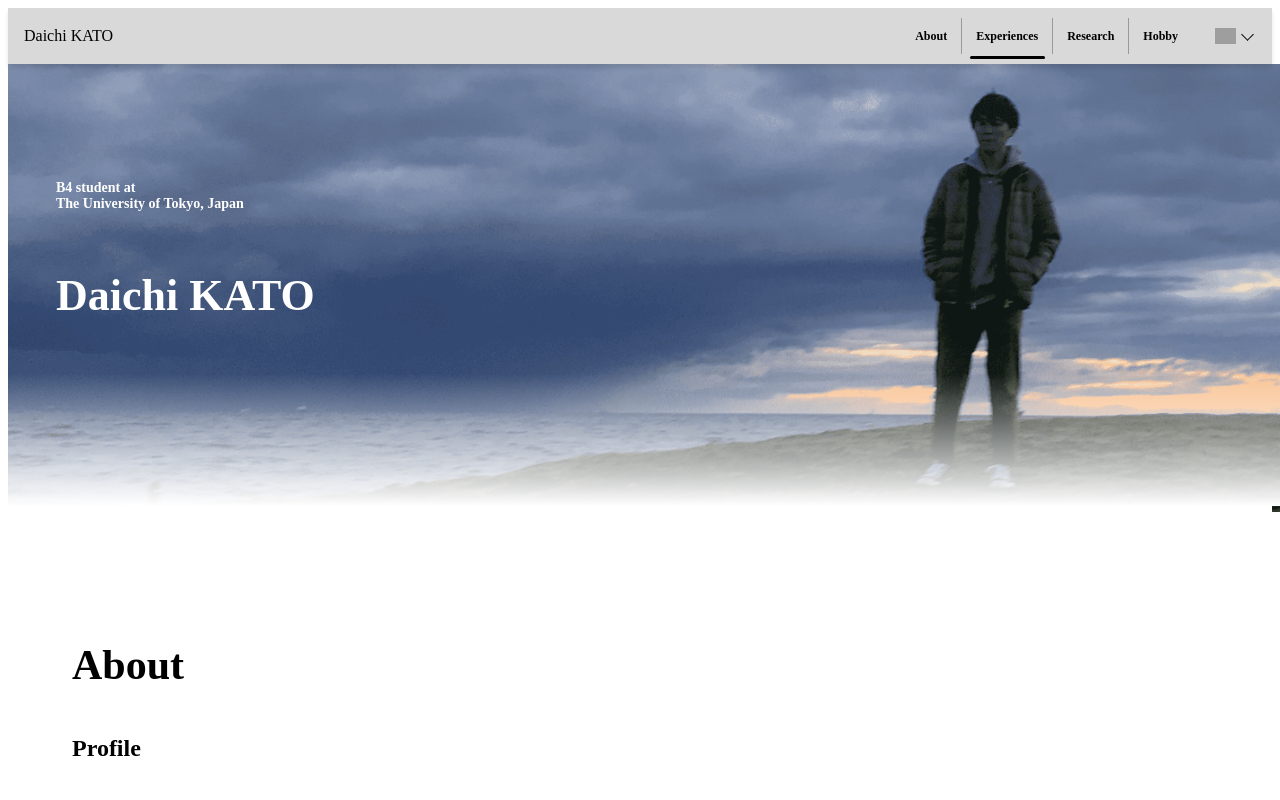
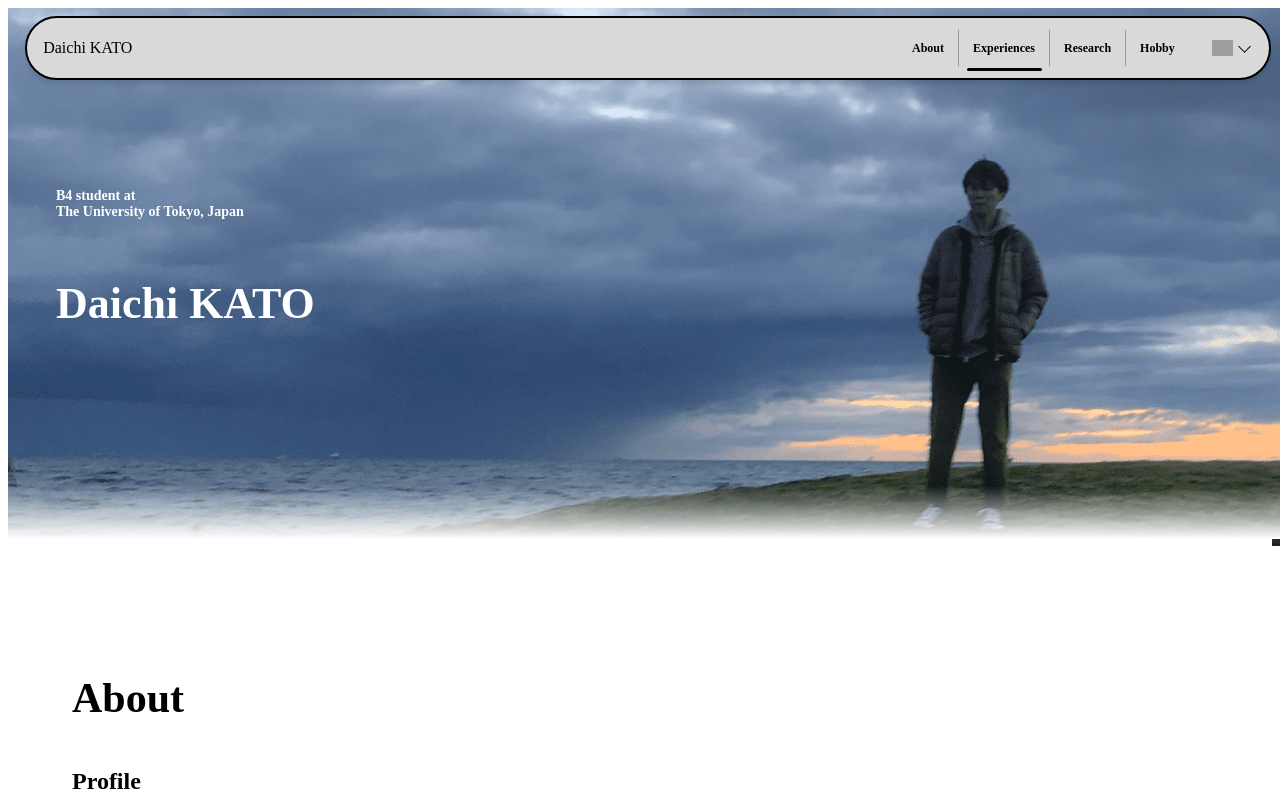
Before and after one commit to porink0424/portfolio, a Next.js app: page / in a window 1280 px wide. Shown: the top 800 px of the page. Built offline with nearby package versions, Linux system fonts and the light colour scheme; grey boxes are pictures that could not be loaded.

Commit message:
headerのデザインを変更

```diff
--- a/components/sections/BottomFooter.module.scss
+++ b/components/sections/BottomFooter.module.scss
@@ -1,5 +1,5 @@
 .bottomFooter {
-  padding: 100px 0;
+  padding: 100px 0 40px;
   display: flex;
   flex-direction: column;
   align-items: center;
@@ -7,7 +7,7 @@
 
   > .sectionItems {
     display: flex;
-    margin-bottom: 24px;
+    margin-bottom: 40px;
 
     > .item {
       margin: 0 20px;
--- a/components/sections/MainVisual.module.scss
+++ b/components/sections/MainVisual.module.scss
@@ -1,5 +1,5 @@
 .mainVisual {
-  $aspectRatio: 1/0.35;
+  $aspectRatio: 1/0.42;
 
   > .imagewrapper {
     width: 100%;
@@ -17,7 +17,7 @@
   > .content {
     width: 100%;
     aspect-ratio: $aspectRatio;
-    background: linear-gradient(to bottom, transparent, transparent 70%, #fff);
+    background: linear-gradient(to bottom, transparent, transparent 90%, #fff);
     color: #fff;
     font-weight: 700;
     padding: 0 48px;
@@ -31,7 +31,6 @@
 
     > .name {
       font-size: 44px;
-      padding-bottom: 40px;
     }
   }
 }
--- a/components/sections/TopHeader.module.scss
+++ b/components/sections/TopHeader.module.scss
@@ -1,9 +1,14 @@
 .topHeader {
-  height: 56px;
+  width: 97%;
+  position: absolute;
+  top: 16px;
+  height: 60px;
   background-color: #d9d9d9;
   display: flex;
   align-items: center;
   box-shadow: 0 4px 4px rgba(0, 0, 0, 0.1);
+  border-radius: 9999px;
+  border: 2px solid #000;
 
   > .name {
     margin: 0 16px;
--- a/pages/index.module.scss
+++ b/pages/index.module.scss
@@ -1,7 +1,10 @@
 .topHeader {
-  position: sticky;
+  width: 100%;
+  position: fixed;
   z-index: var(--z-index-top-header);
   top: 0;
+  display: flex;
+  justify-content: center;
 }
 
 .mainContainer {
```
Also changed, not shown: public/mainVisual.png.
